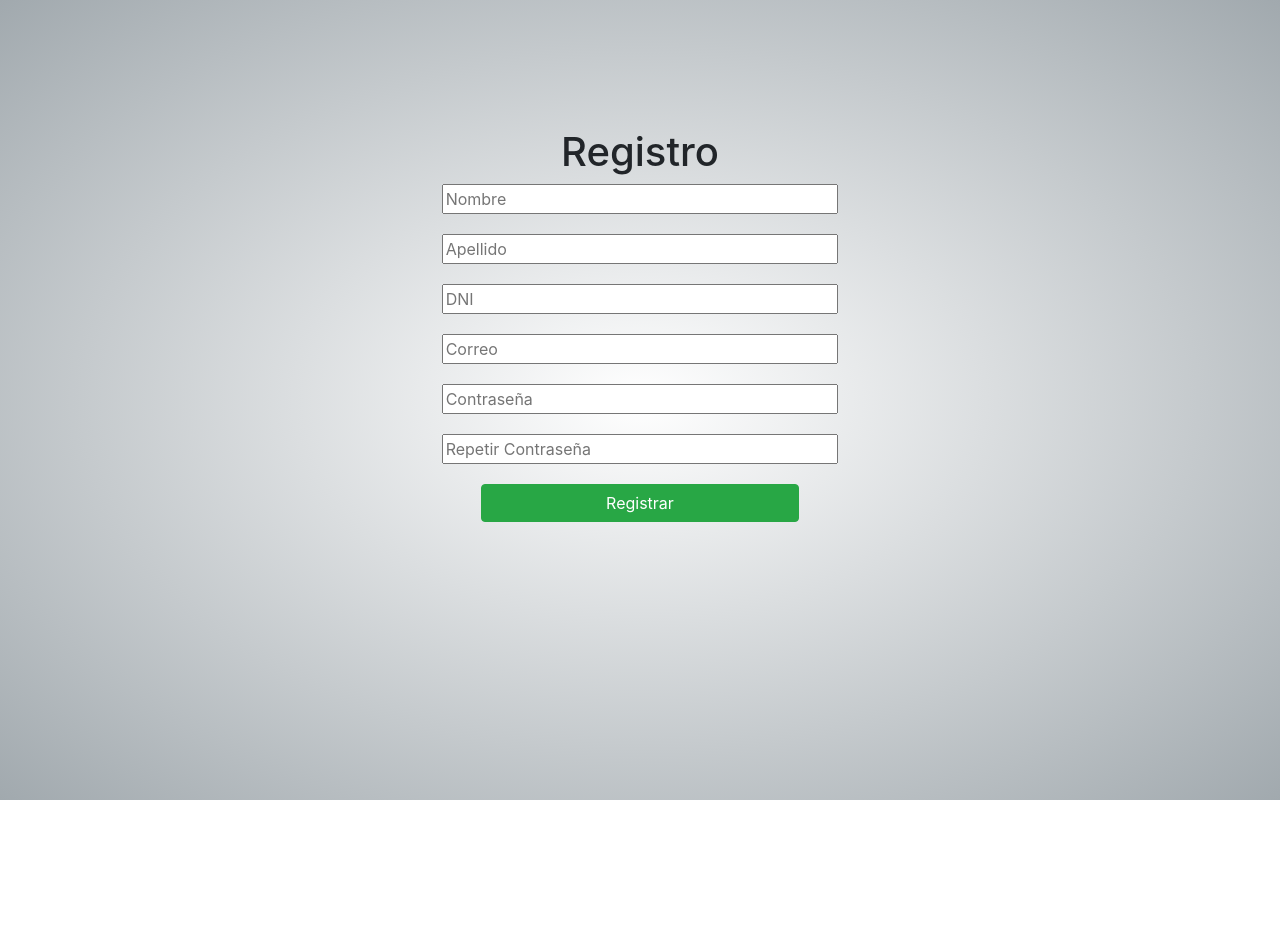
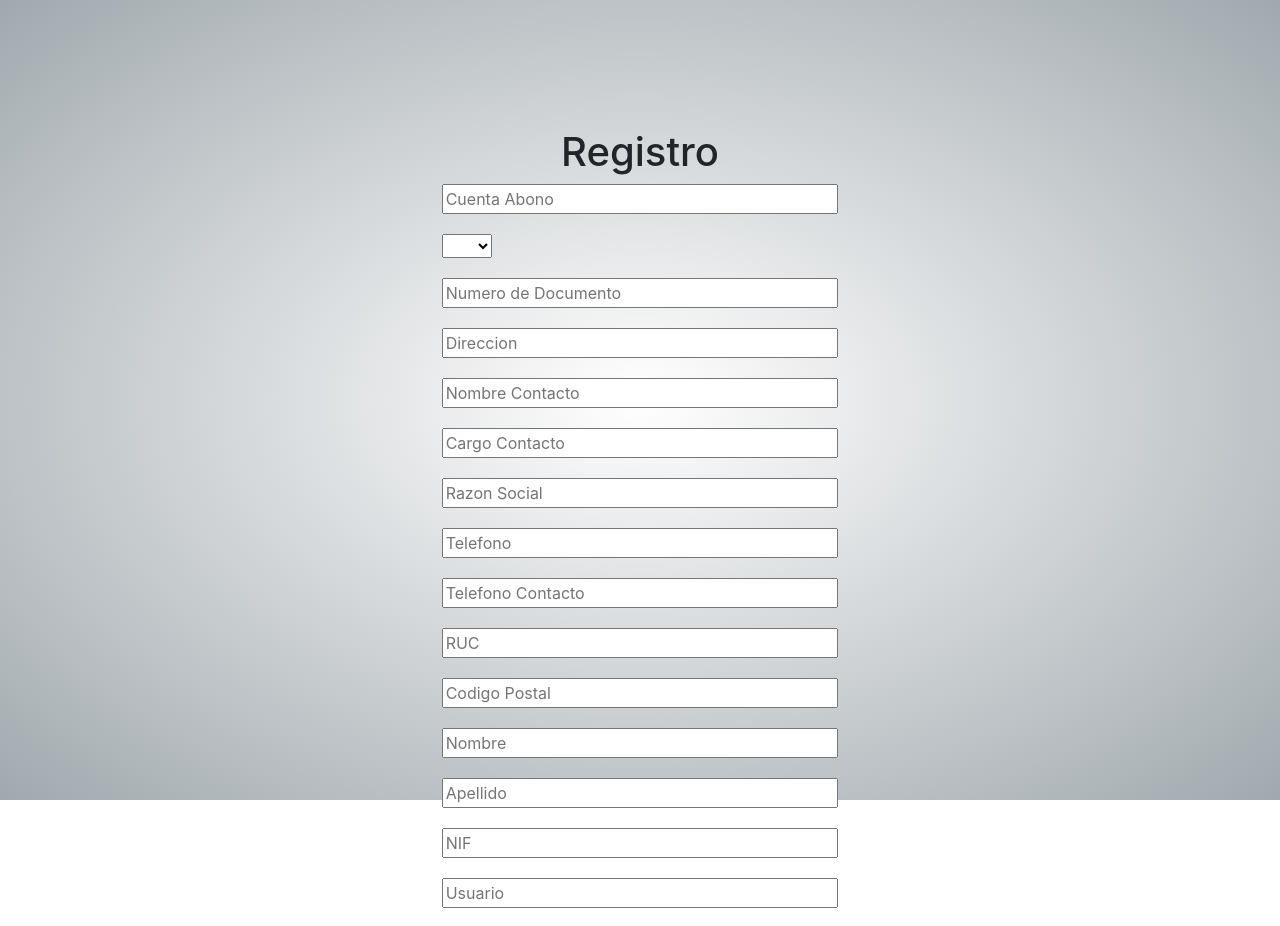
Before and after one commit to kito7408/desc-facturas, an Angular app: page /registro in a window 1280 px wide. Shown: the top 926 px of the page. Before the commit the page ends 800 px from the top, so only its background shows below. Built offline with nearby package versions, Linux system fonts and the light colour scheme.

Commit message:
registro, fac

```diff
--- a/src/app/app.module.ts
+++ b/src/app/app.module.ts
@@ -1,5 +1,6 @@
 import { BrowserModule } from '@angular/platform-browser';
 import { NgModule } from '@angular/core';
+import { FormsModule } from '@angular/forms';
 
 import { AppComponent } from './app.component';
 import { UsuariosComponent } from './usuarios/usuarios.component';
@@ -26,7 +27,8 @@ import { FacturasService } from './services/facturas.service';
   imports: [
     BrowserModule,
     AppRoutingModule,
-    HttpClientModule
+    HttpClientModule,
+    FormsModule
   ],
   providers: [UsuariosService, FacturasService],
   bootstrap: [AppComponent]
--- a/src/app/facturas/facturas.component.html
+++ b/src/app/facturas/facturas.component.html
@@ -1,16 +1,18 @@
 <div class="fondo">
   <div class="container">
     <h1>Lista de Facturas</h1>
-    <table>
+    <table *ngIf="facturas">
       <tr>
         <th># Serie</th>
         <th>Valor</th>
         <th>Fecha</th>
+        <th>Detalle</th>
       </tr>
       <tr *ngFor="let fac of facturas" (click)="selectedItem(fac.id)">
         <td>{{fac.numero_serie}}</td>
         <td>{{fac.valor_venta}}</td>
         <td>{{fac.fecha_impresion}}</td>
+        <td><button>Ver</button></td>
       </tr>
     </table>
   </div>
--- a/src/app/login/login.component.html
+++ b/src/app/login/login.component.html
@@ -9,16 +9,16 @@
         <form action="">
           <div class="form-element">
             <label for="user">Usuario</label>
-            <input type="text">
+            <input type="text" [(ngModel)]="user" required>
           </div>
           <div class="form-element">
             <label for="user">Contraseña</label>
-            <input type="password">
+            <input type="password" [(ngModel)]="pass" required>
           </div>
           <div class="login-buttons">
-            <button class="btn btn-success" type="submit">Ingresar</button>
+            <button class="btn btn-success" type="submit" (click)="login();">Ingresar</button>
             <button class="btn btn-link" (click)="registrar();">Registrarse</button>
-            <button class="btn btn-link" (click)="getAll();">¿Olvidaste tu contraseña?</button>
+            <!-- <button class="btn btn-link">¿Olvidaste tu contraseña?</button> -->
           </div>
         </form>
       </div>
--- a/src/app/login/login.component.ts
+++ b/src/app/login/login.component.ts
@@ -10,6 +10,9 @@ import { Router, ActivatedRoute, Params } from '@angular/router'
 })
 export class LoginComponent implements OnInit {
 
+  user: string;
+  pass: string;
+
   constructor(
     private _router: Router,
     private userService: UsuariosService
@@ -18,9 +21,13 @@ export class LoginComponent implements OnInit {
   ngOnInit() {
   }
 
-  getAll(): void {
-    this.userService.getAll()
-    .subscribe(data => console.log(data));
+  login(): void {
+    this.userService.login(this.user, this.pass)
+    .subscribe(data => {
+      console.log(data);
+      localStorage.setItem('userID', data.id.toString());
+      this._router.navigate(['facturas']);
+    });
   }
 
   registrar(): void {
--- a/src/app/registro/registro.component.html
+++ b/src/app/registro/registro.component.html
@@ -8,25 +8,60 @@
       <div class="col-sm-4">
         <form action="">
           <div class="form-element">
-            <input type="text" name="nombre" placeholder="Nombre">
+            <input type="text" name="cuenta_abono" placeholder="Cuenta Abono" [(ngModel)]="newUser.cuenta_abono">
           </div>
           <div class="form-element">
-            <input type="text" name="apellido" placeholder="Apellido">
+            <select name="tipo_documento" [(ngModel)]="newUser.tipo_documento">
+              <option value="DNI" selected>DNI</option>
+            </select>
           </div>
           <div class="form-element">
-            <input type="number" name="dni" placeholder="DNI">
+            <input type="text" name="numero_documento" placeholder="Numero de Documento" [(ngModel)]="newUser.numero_documento">
           </div>
           <div class="form-element">
-            <input type="text" name="correo" placeholder="Correo">
+            <input type="text" name="direccion" placeholder="Direccion" [(ngModel)]="newUser.direccion">
           </div>
           <div class="form-element">
-            <input type="password" name="contraseña" placeholder="Contraseña">
+            <input type="text" name="nombre_contacto" placeholder="Nombre Contacto" [(ngModel)]="newUser.nombre_contacto">
           </div>
           <div class="form-element">
-            <input type="password" name="repetir" placeholder="Repetir Contraseña">
+            <input type="text" name="cargo_contacto" placeholder="Cargo Contacto" [(ngModel)]="newUser.cargo_contacto">
+          </div>
+          <div class="form-element">
+            <input type="text" name="razon_social" placeholder="Razon Social" [(ngModel)]="newUser.razon_social">
+          </div>
+          <div class="form-element">
+            <input type="number" name="telefono" placeholder="Telefono" [(ngModel)]="newUser.telefono">
+          </div>
+          <div class="form-element">
+            <input type="number" name="telefono_contacto" placeholder="Telefono Contacto" [(ngModel)]="newUser.telefono_contacto">
+          </div>
+          <div class="form-element">
+            <input type="number" name="ruc" placeholder="RUC" [(ngModel)]="newUser.ruc">
+          </div>
+          <div class="form-element">
+            <input type="text" name="codigo_postal" placeholder="Codigo Postal" [(ngModel)]="newUser.codigo_postal">
+          </div>
+          <div class="form-element">
+            <input type="text" name="nombre" placeholder="Nombre" [(ngModel)]="newUser.nombre">
+          </div>
+          <div class="form-element">
+            <input type="text" name="apellido" placeholder="Apellido" [(ngModel)]="newUser.apellido">
+          </div>
+          <div class="form-element">
+            <input type="number" name="nif" placeholder="NIF" [(ngModel)]="newUser.nif">
+          </div>
+          <div class="form-element">
+            <input type="text" name="usuario" placeholder="Usuario" [(ngModel)]="newUser.usuario">
+          </div>
+          <div class="form-element">
+            <input type="password" name="password" placeholder="Contraseña" [(ngModel)]="newUser.password">
+          </div>
+          <div class="form-element">
+            <input type="password" name="re_password" placeholder="Repetir Contraseña" [(ngModel)]="re_password">
           </div>
           <div class="registro-buttons">
-            <button class="btn btn-success" type="submit">Registrar</button>
+            <button class="btn btn-success" type="submit" (click)="create();">Registrar</button>
           </div>
         </form>
       </div>
--- a/src/app/registro/registro.component.ts
+++ b/src/app/registro/registro.component.ts
@@ -1,4 +1,7 @@
 import { Component, OnInit } from '@angular/core';
+import { UsuariosService } from '../services/usuarios.service';
+import { Usuario } from '../usuarios/usuarios';
+import { Router, ActivatedRoute, Params } from '@angular/router'
 
 @Component({
   selector: 'app-registro',
@@ -7,9 +10,27 @@ import { Component, OnInit } from '@angular/core';
 })
 export class RegistroComponent implements OnInit {
 
-  constructor() { }
+  newUser = new Usuario;
+
+  re_password: string;
+
+  constructor(
+    private userService: UsuariosService,
+    private _router: Router
+  ) { }
 
   ngOnInit() {
   }
 
+  create(): void {
+    if (this.newUser.password == this.re_password) {
+      this.userService.save(this.newUser)
+        .subscribe(data => {
+          console.log(data);
+          localStorage.setItem('userID', data.id.toString());
+          this._router.navigate(['facturas']);
+        });
+    }
+
+  }
 }
--- a/src/app/services/usuarios.service.ts
+++ b/src/app/services/usuarios.service.ts
@@ -35,4 +35,12 @@ export class UsuariosService {
     return this.http.delete<Usuario>(newUrl);
   }
 
+  login(user: string, pass: string): Observable<Usuario> {
+    const newUrl = this.url + '/login';
+    var userData = {
+      usuario: user,
+      password: pass
+    }
+    return this.http.post<Usuario>(newUrl, userData);
+  }
 }
--- a/src/app/usuarios/usuarios.ts
+++ b/src/app/usuarios/usuarios.ts
@@ -14,4 +14,6 @@ export class Usuario{
     nombre: string;
     apellido: string;
     nif: string;
+    usuario: string;
+    password: string;
 }
```
Also changed, not shown: 1 other file (tests, documents, lock files or other folders).
